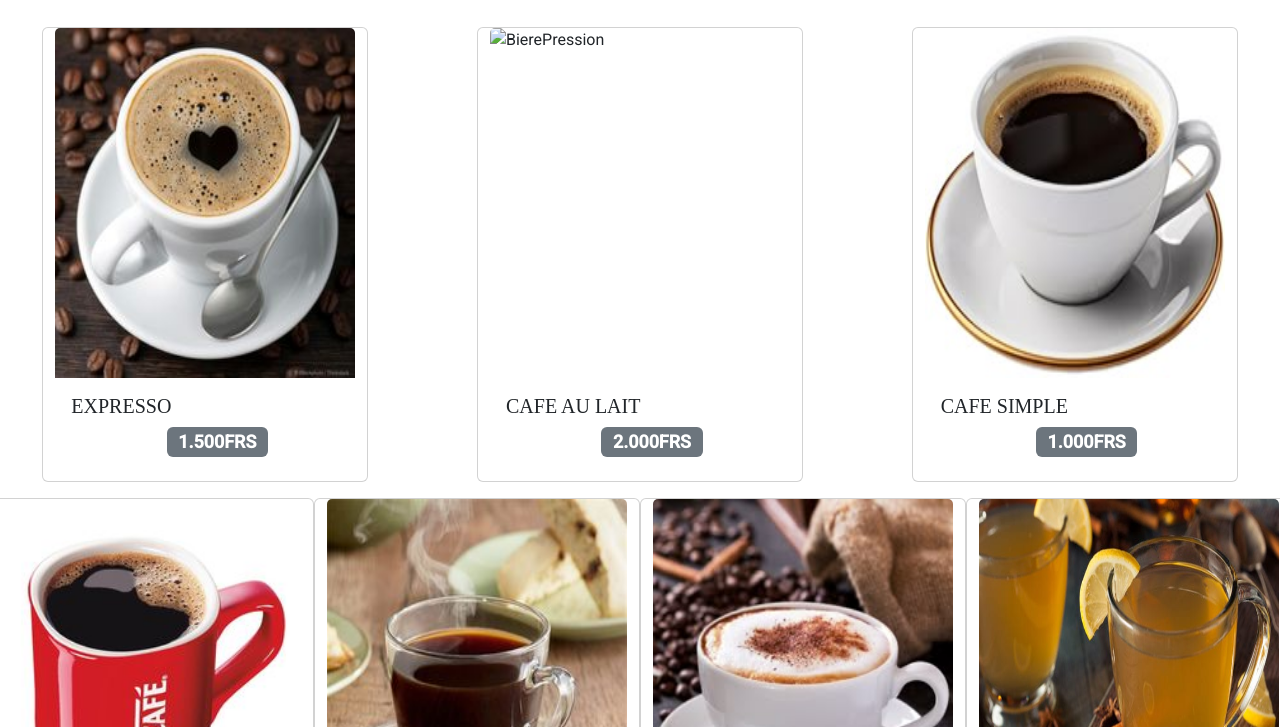
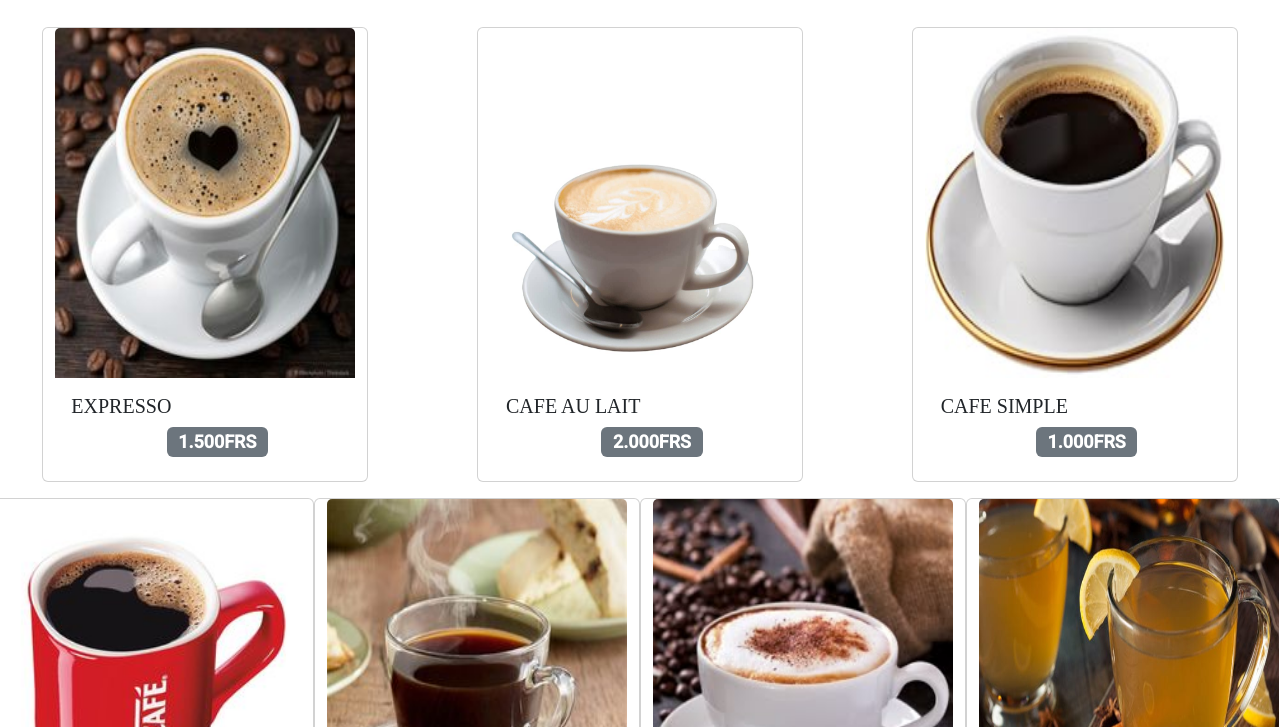
Before and after one commit to Zhakaria-kone/Goldenfood, a plain HTML site: page menus/boisson_chaude.html in a window 1280 px wide. Shown: the part 73-800 px from the top of the page. Drawn offline with nearby package versions, Linux system fonts and the light colour scheme; a web font is replaced by a local one.

Commit message:
Update boisson_chaude.html

```diff
--- a/menus/boisson_chaude.html
+++ b/menus/boisson_chaude.html
@@ -33,7 +33,7 @@
       </div>
 
       <div class="card col-lg-3 col-12">
-        <img src="images/late.jpg" class="card-img-top" alt="BierePression">
+        <img src="images/late1.jpg" class="card-img-top" alt="BierePression">
         <div class="card-body">
             <h5 class="card-title" data-i18n="cafe_l">CAFE AU LAIT</h5>
 
```
